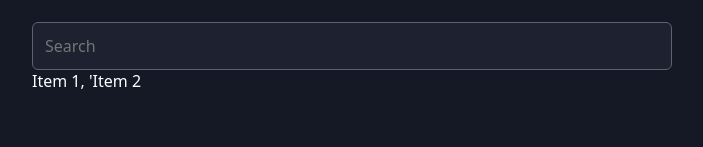
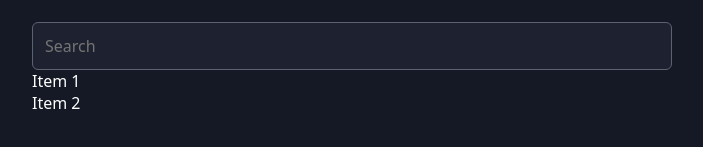
Before and after one commit to MinHan-Kyaw/React-Pattern, a React (Vite) app: page / in a window 1280 px wide. Shown: the part 401-548 px from the top of the page, without its empty margins (288-991 px from the left). Built offline with nearby package versions, Linux system fonts and the light colour scheme.

Commit message:
Adding Search To A React App

```diff
--- a/src/App.jsx
+++ b/src/App.jsx
@@ -79,7 +79,7 @@ function App() {
       </section>
       <section>
         <SearchableList items={PLACES} />
-        <SearchableList items={["Item 1, 'Item 2"]} />
+        <SearchableList items={["Item 1", "Item 2"]} />
       </section>
     </main>
   );
--- a/src/components/SearchableList/SearchableList.jsx
+++ b/src/components/SearchableList/SearchableList.jsx
@@ -1,9 +1,21 @@
+import { useState } from "react";
+
 export default function SearchableList({ items }) {
+  const [searchTerm, setSearchTerm] = useState('');
+
+  const searchResults = items.filter((item) =>
+    JSON.stringify(item).toLowerCase().includes(searchTerm.toLowerCase())
+  );
+
+  function handleChange(event) {
+    setSearchTerm(event.target.value);
+  }
+
   return (
     <div className="searchable-list">
-      <input type="search" placeholder="Search"></input>
+      <input type="search" placeholder="Search" onChange={handleChange} />
       <ul>
-        {items.map((item,index) => (
+        {searchResults.map((item, index) => (
           <li key={index}>{item.toString()}</li>
         ))}
       </ul>
```
